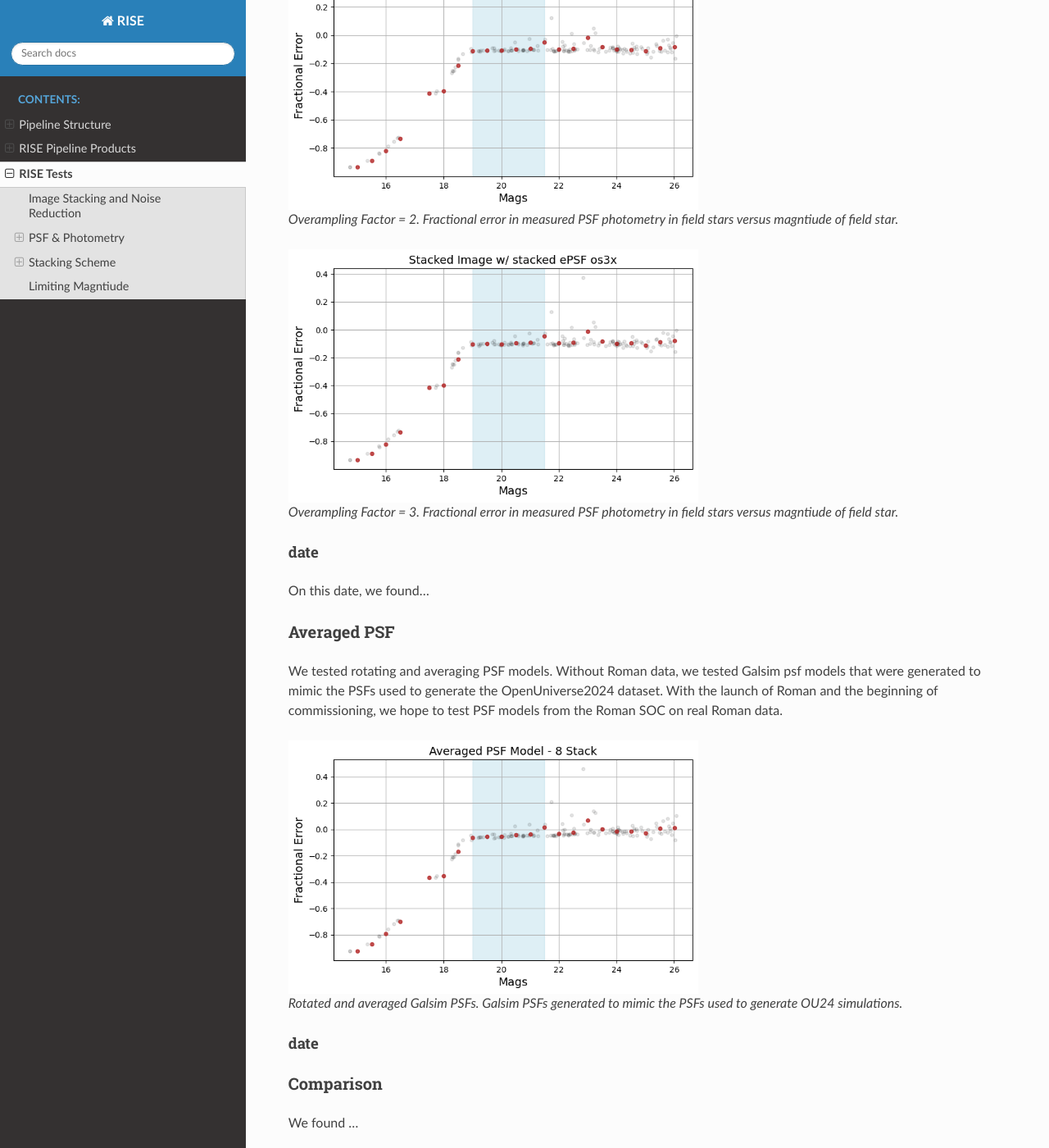
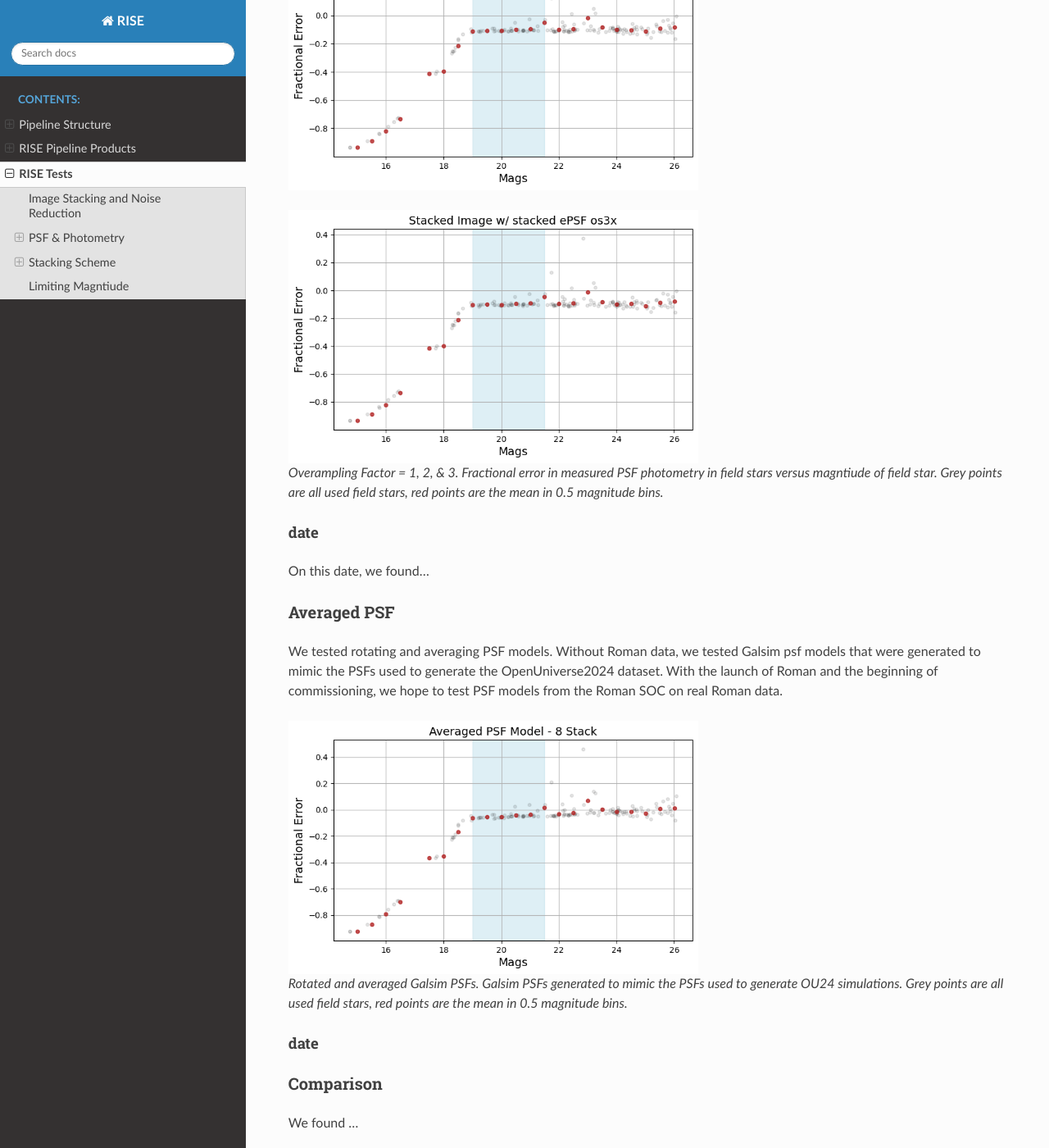
Before and after one commit to joseph-santana/RISE-docs, a Sphinx documentation site: the page built from source/tests.rst, in a window 1280 px wide and 1400 px high, scrolled down 1480 px. Shown: the whole window at 82% size. Built offline with Sphinx 7.4.7 and the Read the Docs theme 3.1.0, drawn with Linux system fonts in a browser that asks for light colours; some of the changed text lies outside the part shown.

Commit message:
Update figure captions

```diff
--- a/source/tests.rst
+++ b/source/tests.rst
@@ -33,18 +33,15 @@ We tested building an Effective Point Spread Function (EPSF) from field stars wi
 .. figure:: images/bkgsubbed_stacked_image_frac_error_stacked_epsf_os1x.png
     :width: 500px
 
-    Overampling Factor = 1. Fractional error in measured PSF photometry in field stars versus magntiude of field star.
-
 .. figure:: images/bkgsubbed_stacked_image_frac_error_stacked_epsf_os2x.png
     :width: 500px
-
-    Overampling Factor = 2. Fractional error in measured PSF photometry in field stars versus magntiude of field star.
 
 .. figure:: images/bkgsubbed_stacked_image_frac_error_stacked_epsf_os3x.png
     :width: 500px
 
 
-    Overampling Factor = 3. Fractional error in measured PSF photometry in field stars versus magntiude of field star.
+    Overampling Factor = 1, 2, & 3. Fractional error in measured PSF photometry in field stars versus magntiude of field star.
+    Grey points are all used field stars, red points are the mean in 0.5 magnitude bins.
 
 
 
@@ -63,6 +60,8 @@ With the launch of Roman and the beginning of commissioning, we hope to test PSF
     :width: 500px
 
     Rotated and averaged Galsim PSFs. Galsim PSFs generated to mimic the PSFs used to generate OU24 simulations.
+    Grey points are all used field stars, red points are the mean in 0.5 magnitude bins.
+
 
 date
 ^^^^
```
